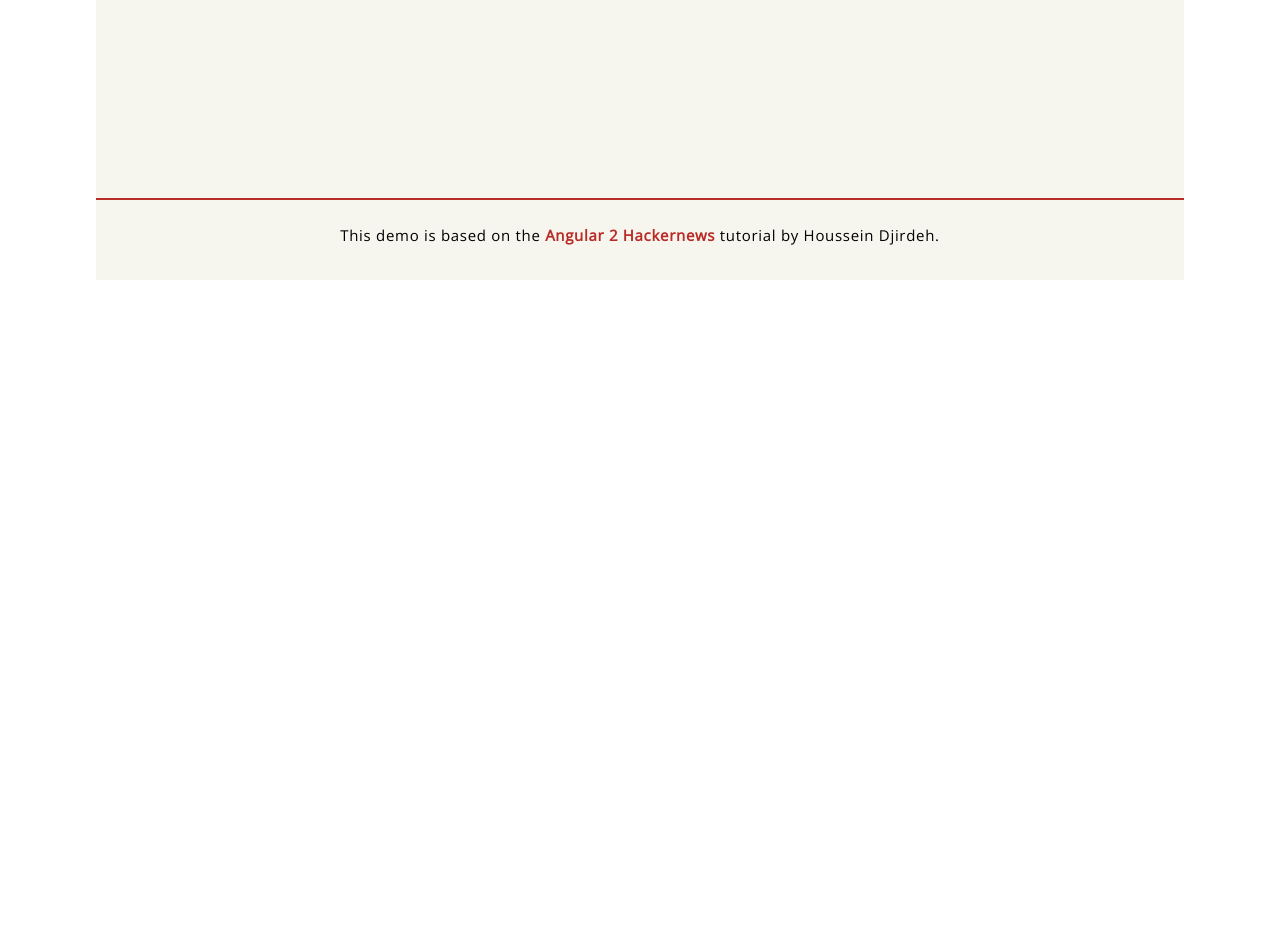
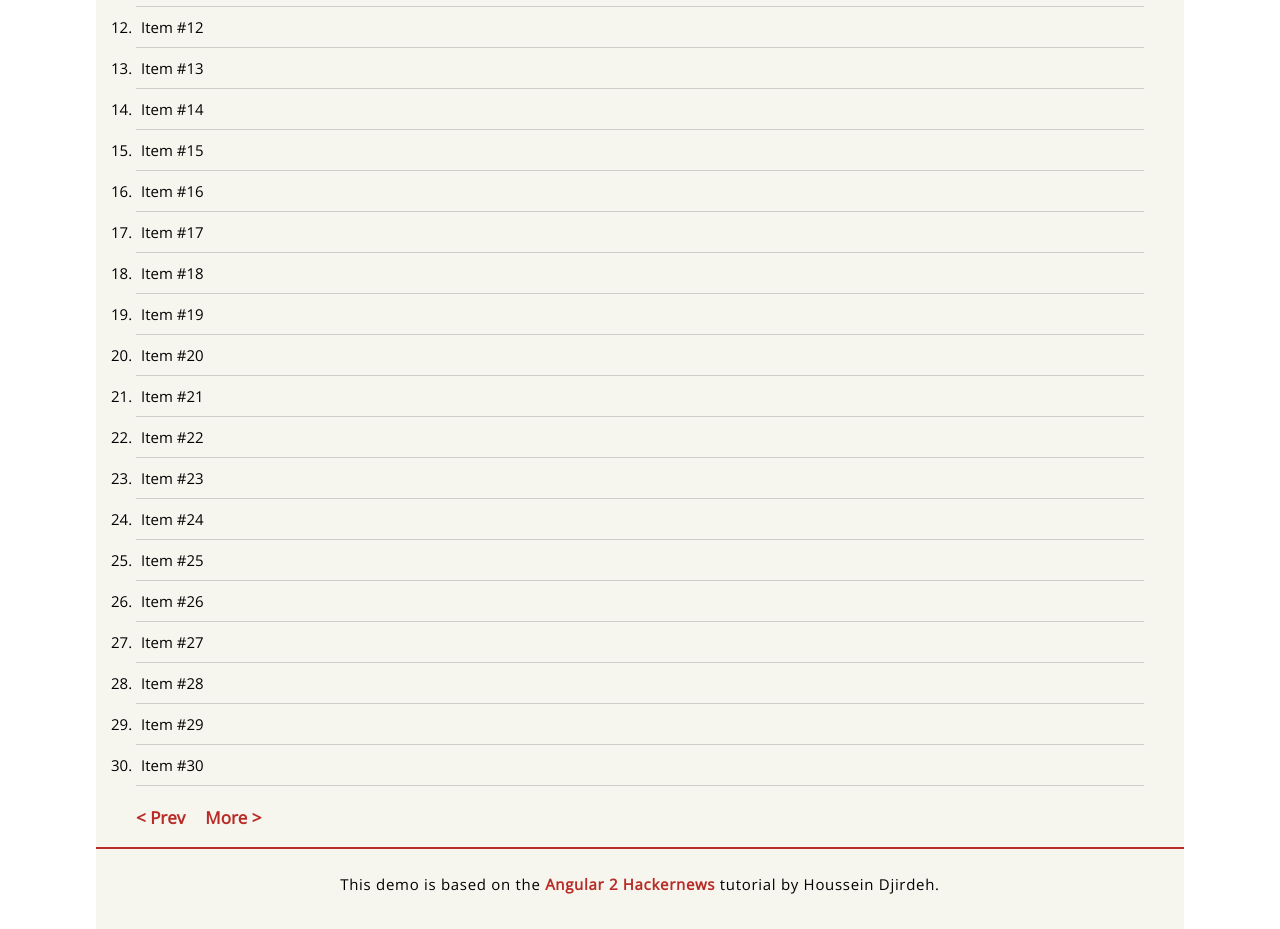
Before and after one commit to anishbenji/angular-hn-workshop, an Angular app: page / in a window 1280 px wide. Shown: the part 520-1449 px from the top of the page. Before the commit the page ends 800 px from the top, so only its background shows below. Built offline with nearby package versions, Linux system fonts and the light colour scheme.

Commit message:
step 6: add feed component

```diff
--- a/src/app/app.component.html
+++ b/src/app/app.component.html
@@ -1,4 +1,4 @@
 <hn-header></hn-header>
-<main style="flex: 1 0 auto"></main>
+<hn-feed></hn-feed>
 <!--<router-outlet></router-outlet>-->
 <hn-footer></hn-footer>
--- /dev/null
+++ b/src/app/feeds/feed/feed.component.html
@@ -0,0 +1,11 @@
+<main>
+  <ol>
+    <li class="post" *ngFor="let item of items; let i = index">
+      Item #{{ i + 1 }}
+    </li>
+  </ol>
+  <div class="nav">
+    <a href="" class="prev">< Prev</a>
+    <a href="" class="more">More ></a>
+  </div>
+</main>
--- /dev/null
+++ b/src/app/feeds/feed/feed.component.scss
@@ -0,0 +1,114 @@
+$mobile-only: "only screen and (max-width : 768px)";
+
+:host {
+  flex: 1 0 auto;
+}
+
+a {
+  color: #b92b27;
+  text-decoration: none;
+  font-weight: bold;
+
+  &:hover {
+    text-decoration: underline;
+  };
+}
+
+ol {
+  padding: 0 40px;
+  margin: 0;
+
+  @media #{$mobile-only} {
+    box-sizing: border-box;
+    list-style: none;
+    padding: 0 10px;
+  }
+
+  li {
+    position: relative;
+    -webkit-transition: background-color .2s ease;
+    transition: background-color .2s ease;
+  }
+}
+
+.list-margin {
+  @media #{$mobile-only} {
+    margin-top: 55px;
+  }
+}
+
+main {
+  position: relative;
+  width: 100%;
+  min-height: inherit;
+  -webkit-transition: opacity .2s ease;
+  transition: opacity .2s ease;
+  box-sizing: border-box;
+  padding: 8px 0;
+  z-index: 0;
+}
+
+.post {
+  padding: 10px 0 10px 5px;
+  transition: background-color 0.2s ease;
+  border-bottom: 1px solid #CECECB;
+
+  .itemNum {
+    color: #696969;
+    position: absolute;
+    width: 30px;
+    text-align: right;
+    left: 0;
+    top: 4px;
+  }
+}
+
+.item-block {
+  display: block;
+}
+
+
+.nav {
+  padding: 10px 40px;
+  margin-top: 10px;
+  font-size: 17px;
+
+  a {
+    @media #{$mobile-only} {
+      color: #B92B27;
+      text-decoration: none;
+    }
+  }
+
+  @media #{$mobile-only} {
+    margin: 20px 0;
+    text-align: center;
+    padding: 10px 80px;
+    height: 20px;
+  }
+
+  .prev {
+    padding-right: 20px;
+
+    @media #{$mobile-only} {
+      float: left;
+      padding-right: 0;
+    }
+  }
+
+  .more {
+    @media #{$mobile-only} {
+      float: right;
+    }
+  }
+}
+
+.job-header {
+  font-size: 15px;
+  padding: 0 40px 10px;
+
+  @media #{$mobile-only} {
+    padding: 60px 15px 25px 15px;
+    border-bottom: 2px dotted #b92b27;
+  }
+}
--- /dev/null
+++ b/src/app/feeds/feed/feed.component.ts
@@ -0,0 +1,18 @@
+import { Component, OnInit } from '@angular/core';
+
+@Component({
+  selector: 'hn-feed',
+  templateUrl: './feed.component.html',
+  styleUrls: ['./feed.component.scss']
+})
+export class FeedComponent implements OnInit {
+  items: number[];
+
+  constructor() {
+    this.items = Array(30);
+  }
+
+  ngOnInit() {
+  }
+
+}
```
Also changed, not shown: src/app/feeds/feeds.module.ts (+8 -1 lines), 1 other file (tests, documents, lock files or other folders).
